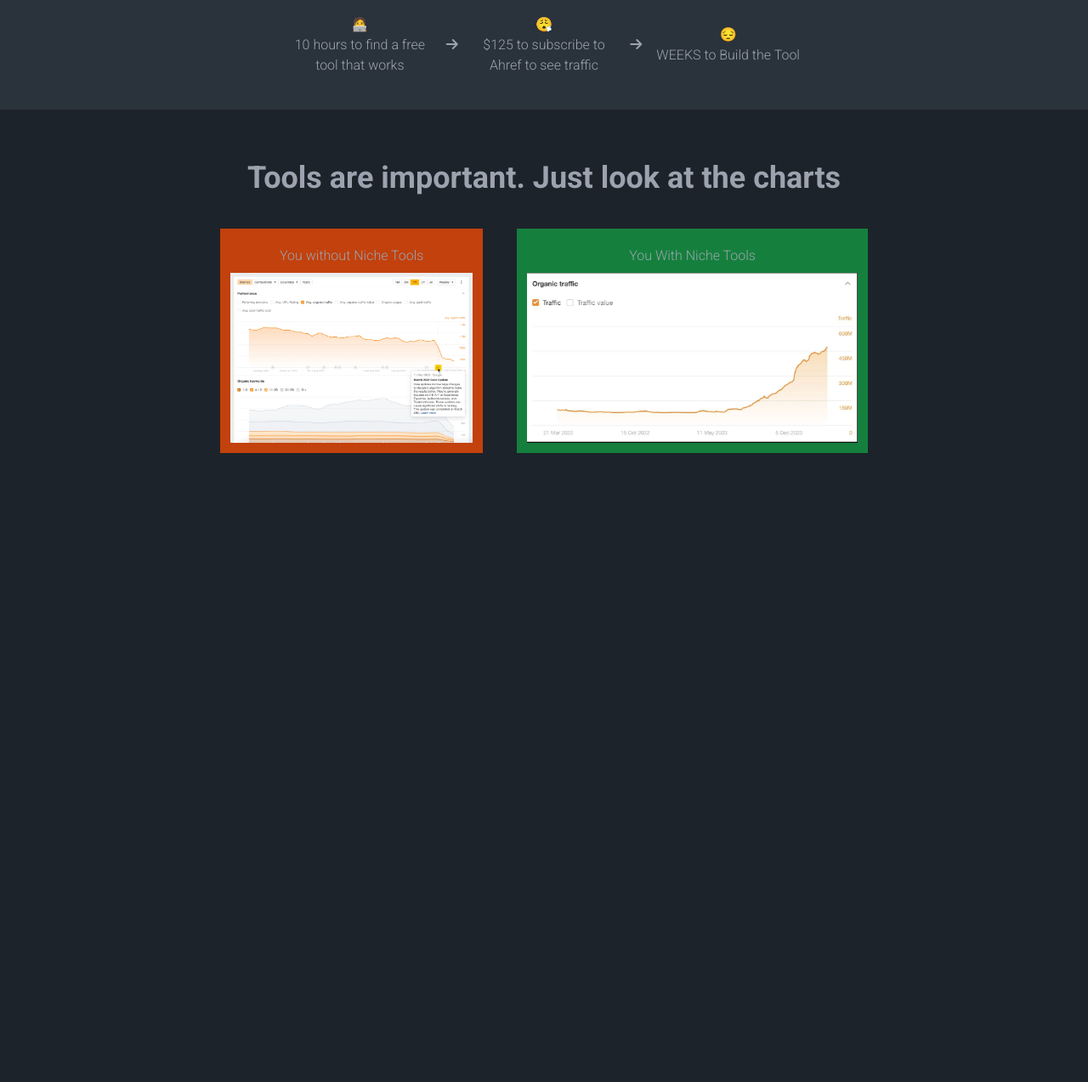
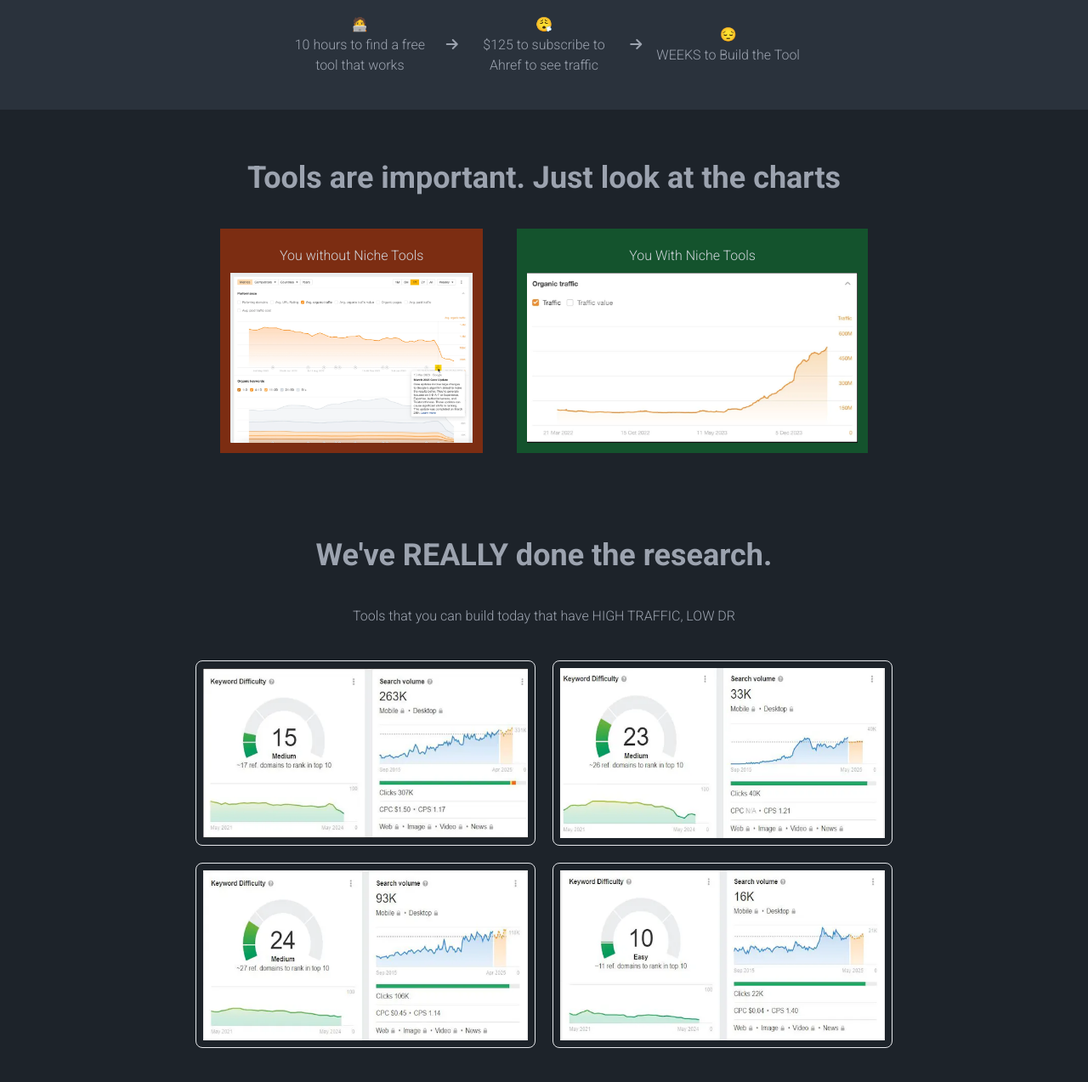
Before and after one commit to shazidkarim/tools-builder, a plain HTML site: page index.html in a window 1280 px wide. Shown: the part 792-2065 px from the top of the page at 85% size. Before the commit the page ends 1365 px from the top, so only its background shows below. Drawn offline with nearby package versions, Linux system fonts and the light colour scheme.

Commit message:
research done

```diff
--- a/index.html
+++ b/index.html
@@ -98,13 +98,32 @@
             <h1 class="text-gray-400 font-bold text-2xl md:text-4xl mx-auto max-w-[75%]">Tools are important. Just look at the charts</h1>
         </div>
         <div class="flex flex-col md:flex-row justify-center items-center gap-5 md:gap-10 mt-5 md:mt-10">
-            <div class="text-center bg-orange-700 p-3">
-                <h2 class="text-gray-400 py-2">You without Niche Tools</h2>
+            <div class="text-center bg-orange-900 p-3">
+                <h2 class="text-gray-300 py-2">You without Niche Tools</h2>
                 <img src="./images/chart one.webp" class="w-48 h-48 md:w-auto md:h-[200px]" alt="">
             </div>
-            <div class="text-center p-3 bg-green-700">
-                <h2 class="text-gray-400 py-2">You With Niche Tools</h2>
+            <div class="text-center p-3 bg-green-900">
+                <h2 class="text-gray-300 py-2">You With Niche Tools</h2>
                 <img src="./images/shart two.webp" class="w-48 h-48 md:w-auto md:h-[200px]" alt="">
+            </div>
+        </div>
+    </section>
+
+    <section class="m-auto mt-5 text-center p-5 md:p-10 max-w-screen-xxl">
+        <h1 class="text-gray-400 font-bold text-2xl md:text-4xl mx-auto max-w-[75%]">We've REALLY done the research.</h1>
+        <p class="text-gray-400 mx-auto max-w-[75%] pt-5 md:pt-10">Tools that you can build today that have HIGH TRAFFIC, LOW DR</p>
+        <div class="flex flex-wrap justify-center gap-3 md:gap-5 pt-5 md:pt-10">
+            <div class="border rounded-lg p-2 w-full md:w-4/12">
+                <img src="./images/research image 1.webp" class="w-38 h-38 md:w-auto md:h-[200px] mx-auto" alt="">
+            </div>
+            <div class="border rounded-lg p-2 w-full md:w-4/12">
+                <img src="./images/research image 2.webp" class="w-38 h-38 md:w-auto md:h-[200px] mx-auto" alt="">
+            </div>
+            <div class="border rounded-lg p-2 w-full md:w-4/12">
+                <img src="./images/research image 3.webp" class="w-38 h-38 md:w-auto md:h-[200px] mx-auto" alt="">
+            </div>
+            <div class="border rounded-lg p-2 w-full md:w-4/12">
+                <img src="./images/research image 4.webp" class="w-38 h-38 md:w-auto md:h-[200px] mx-auto" alt="">
             </div>
         </div>
     </section>
```
Also changed, not shown: images/research image 1.webp (added), images/research image 2.webp (added), images/research image 3.webp (added), images/research image 4.webp (added).
